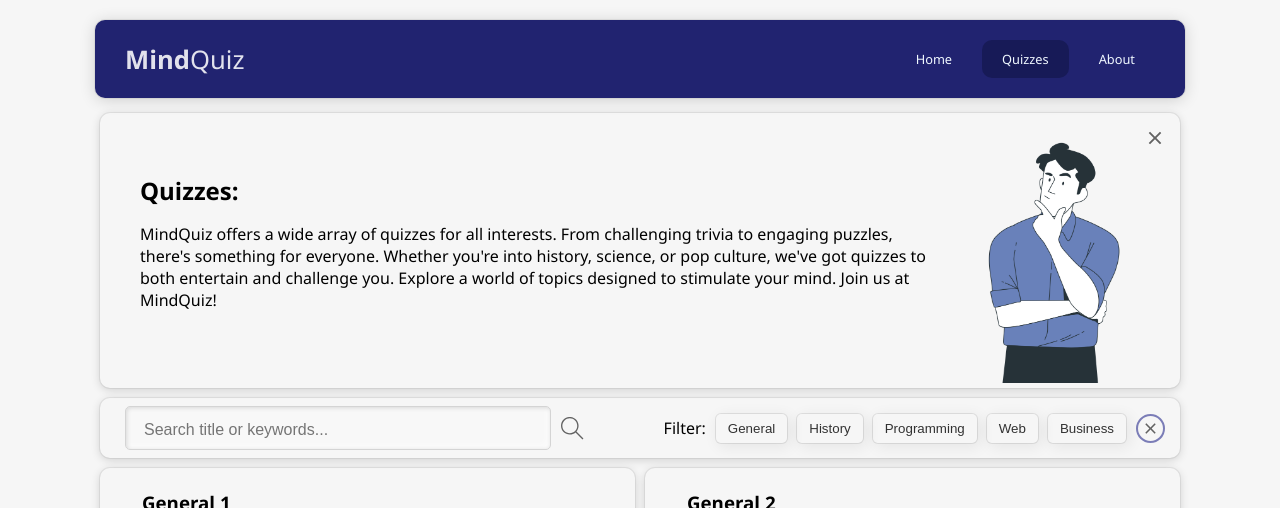
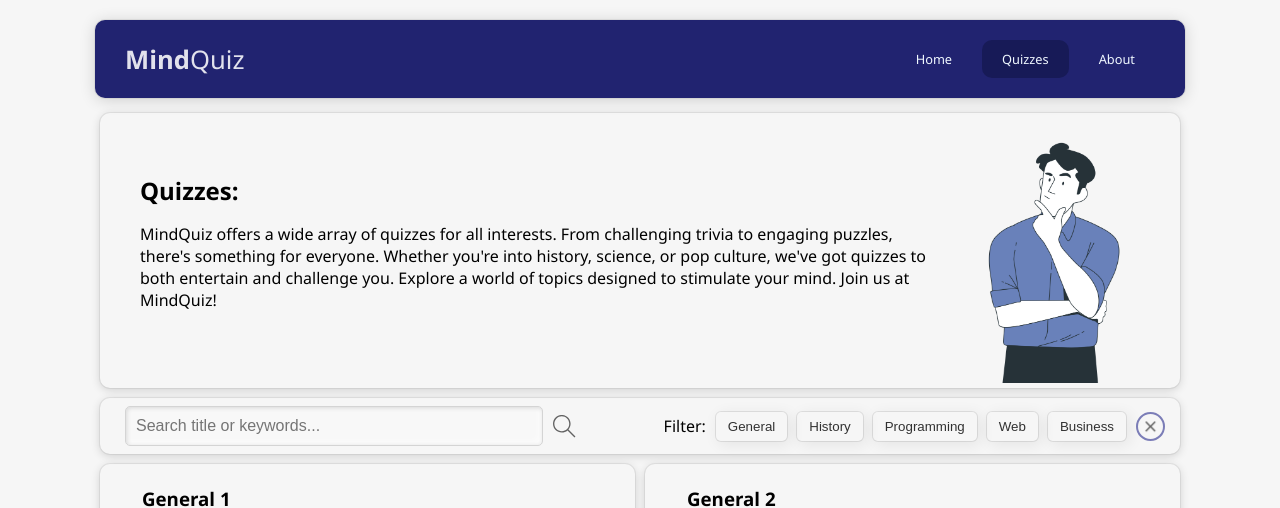
Before and after one commit to romhenri/mindquiz, a React (Vite) app: page /quiz in a window 1280 px wide. Shown: the top 508 px of the page. Built offline with nearby package versions, Linux system fonts and the light colour scheme.

Commit message:
remove: Removable section
This reverts commit 0e26650807799c0ff02a310f2d7848687da67cd1.

```diff
--- a/src/App.css
+++ b/src/App.css
@@ -125,26 +125,6 @@ input {
   text-decoration: none;
 }
 
-.close-button {
-  /* border: 2px solid red; */
-  width: 30px;
-  height: 30px;
-  border-radius: 30px;
-  position: absolute;
-  top: 10px;
-  right: 10px;
-}
-
-.close-button:hover {
-  cursor: pointer;
-}
-
-.close-button img{
-  width: 100%;
-  scale: .5;
-  opacity: .6;
-}
-
 @media (max-width: 600px) {
   a {
    display: flex;
--- a/src/css/Navbar.css
+++ b/src/css/Navbar.css
@@ -18,7 +18,6 @@
   box-shadow: rgba(0, 0, 0, 0.16) 0px 2px 16px 0px, rgba(0, 0, 0, 0.06) 0px 0px 0px 1px;
   font-size: .8em;
   box-sizing: border-box !important;
-  z-index: 999;
 }
 
 .navbar a {
--- a/src/css/QuizPage.css
+++ b/src/css/QuizPage.css
@@ -5,10 +5,6 @@
   margin: auto;
   max-width: 1080px;
   justify-content: start;
-}
-
-section {
-  position: relative;
 }
 
 .quizzes-container {
@@ -118,8 +114,6 @@ section.simple {
 .search {
   box-shadow: rgb(216, 216, 216) 1px 1px 4px 0px inset, rgba(255, 255, 255, 0.5) -3px -3px 6px 1px inset;
   width: 75%;
-  padding-left: 018px;
-  padding-top: 14px;
 }
 
 .search:focus {
--- a/src/pages/QuizPage.jsx
+++ b/src/pages/QuizPage.jsx
@@ -2,15 +2,10 @@ import React, { useEffect } from 'react'
 import { useNavigate } from 'react-router-dom'
 import manThinking from '../assets/man-thinking-bro.png'
 import SearchBar from '../components/SearchBar'
-import xmark from '../assets/xmark-svgrepo-com.svg'
 import '../css/QuizPage.css'
 
 const QuizPage = ({quizzes}) => {
   const navigate = useNavigate()
-
-  function closeQuizSection() {
-    document.querySelector('.quizzes').remove()
-  }
 
   function createTags(array) {
     return array.map((item, index) => (
@@ -67,9 +62,6 @@ return (
           <img src={manThinking} alt="Man thinking" />
         </div>
       </div>
-      <div className="close-button">
-        <img src={xmark} onClick={closeQuizSection} />
-      </div>
     </section>
 
     <SearchBar/>
```
Also changed, not shown: src/pages/ConclusionPage.jsx (+19 -0 lines).
